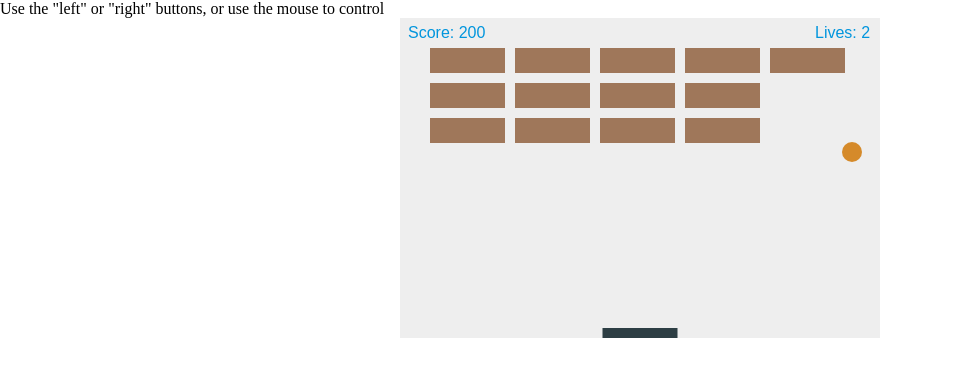
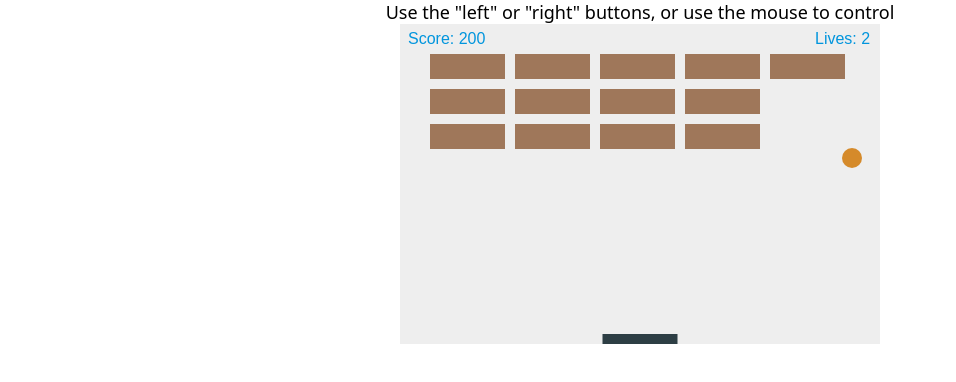
Before and after one commit to cyrox007/The-Game, a plain HTML site: page index.html in a window 1280 px wide. Shown: the whole page, without its empty margins (0-956 px from the left). Drawn offline with Linux system fonts and the light colour scheme.

Commit message:
Update index.html

```diff
--- a/index.html
+++ b/index.html
@@ -18,7 +18,7 @@
     </style>
 </head>
 <body>
-    <p>Use the "left" or "right" buttons, or use the mouse to control</p>
+    <p style="font-family: sans; font-size: 18px; text-align: center;">Use the "left" or "right" buttons, or use the mouse to control</p>
     <canvas id="myCanvas" width="480" height="320"></canvas>
     <script src="main.js"></script>
 </body>
```
